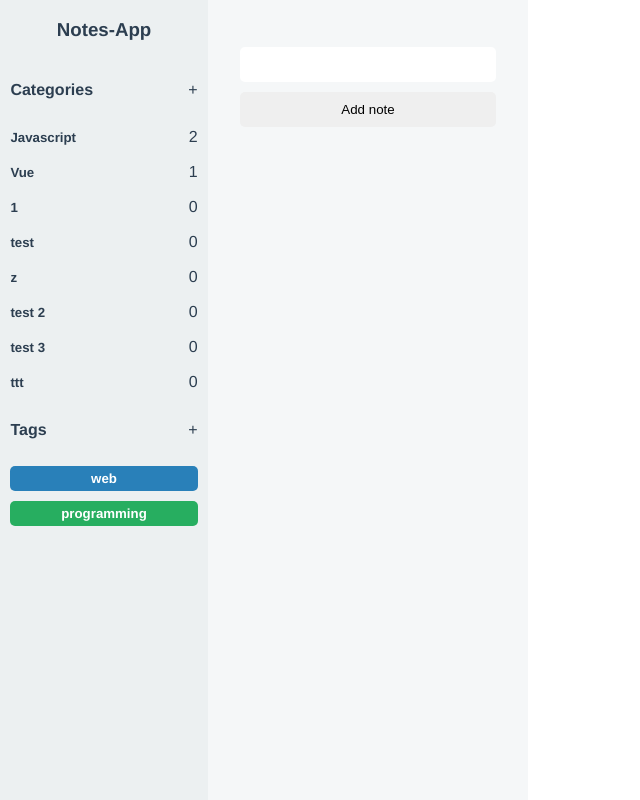
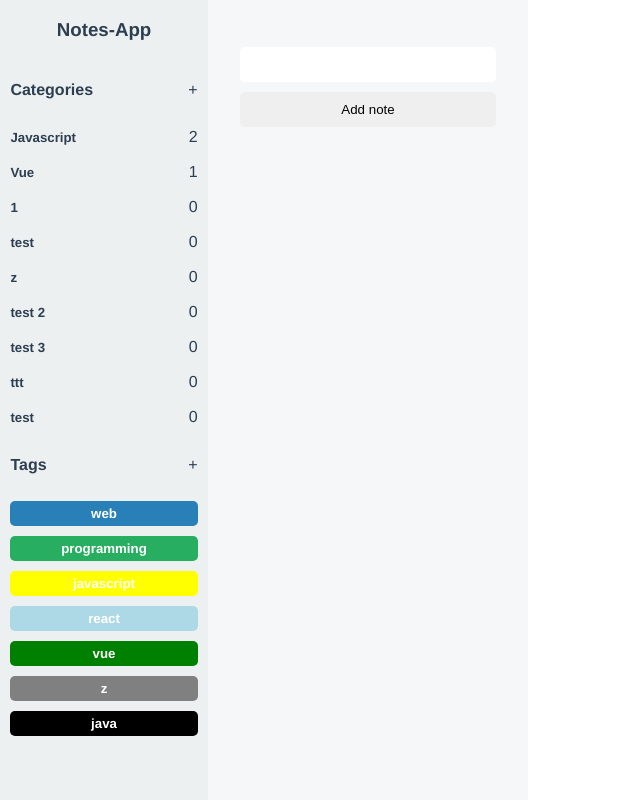
Before and after one commit to robertgeica/notas, a Vue app: page / in a window 1280 px wide. Shown: the whole page, without its empty margins (0-640 px from the left). Built offline with nearby package versions, Linux system fonts and the light colour scheme; data requests are answered from the project's data file.

Commit message:
add tag route

```diff
--- a/db.json
+++ b/db.json
@@ -83,16 +83,48 @@
       "categoryName": "ttt",
       "notes": [],
       "id": 7
+    },
+    {
+      "categoryName": "test",
+      "notes": [],
+      "id": 8
     }
   ],
   "tags": [
     {
+      "id": 0,
       "tagName": "web",
       "tagColor": "#2980b9"
     },
     {
+      "id": 1,
       "tagName": "programming",
       "tagColor": "#27ae60"
+    },
+    {
+      "tagName": "javascript",
+      "tagColor": "yellow",
+      "id": 2
+    },
+    {
+      "tagName": "react",
+      "tagColor": "lightblue",
+      "id": 3
+    },
+    {
+      "tagName": "vue",
+      "tagColor": "green",
+      "id": 4
+    },
+    {
+      "tagName": "z",
+      "tagColor": "grey",
+      "id": 5
+    },
+    {
+      "tagName": "java",
+      "tagColor": "black",
+      "id": 6
     }
   ]
 }
--- a/package.json
+++ b/package.json
@@ -11,7 +11,8 @@
     "core-js": "^3.6.5",
     "json-server": "^0.16.3",
     "vue": "^3.0.0",
-    "vue-router": "^4.0.0-0"
+    "vue-router": "^4.0.0-0",
+    "vue-swatches": "^2.1.1"
   },
   "devDependencies": {
     "@vue/cli-plugin-babel": "~4.5.0",
--- a/src/views/Home.vue
+++ b/src/views/Home.vue
@@ -4,10 +4,9 @@
     :tags="tags"
     @get-category="getSelectedCategory"
     @add-category="addNewCategory"
+    @add-tag="addNewTag"
   />
   <Notes :selectedCategory="selectedCategory" />
-
-
 </template>
 
 <script>
@@ -53,7 +52,6 @@ export default {
     },
 
     async addNewCategory(newCategoryName) {
-
       if (!newCategoryName) {
         alert("Add a name");
         return;
@@ -72,11 +70,30 @@ export default {
         body: JSON.stringify(newCategory),
       });
 
+      const data = await res.json();
+      this.categories = [...this.categories, data];
+    },
+
+    async addNewTag(newTagObj) {
+
+      console.log(newTagObj)
+      if (!newTagObj.tagName) {
+        alert("Add a tag name");
+        return;
+      }
+
+
+      const res = await fetch("http://localhost:5000/tags", {
+        method: "POST",
+        headers: {
+          "Content-type": "application/json",
+        },
+        body: JSON.stringify(newTagObj),
+      });
 
       const data = await res.json();
-      this.categories = [...this.categories, data];
-      this.newCategoryName = "";
-    },
+      this.tags = [...this.tags, data];
+    }
   },
   async created() {
     this.categories = await this.getCategories();
--- a/src/views/Sidebar.vue
+++ b/src/views/Sidebar.vue
@@ -6,11 +6,37 @@
       <Modal @close="toggleModal">
         <template v-slot:actions>
           <input type="text" v-model="newCategoryName" class="input" />
-          <button @click="$emit('add-category', newCategoryName); toggleModal()">Add category</button>
-
+          <button
+            @click="
+              $emit('add-category', newCategoryName);
+              toggleModal();
+            "
+          >
+            Add category
+          </button>
         </template>
 
         <p>Add new category</p>
+      </Modal>
+    </div>
+
+    <div v-if="showTagModal">
+      <Modal @close="toggleTagModal">
+        <template v-slot:actions>
+          <input type="text" v-model="newTagObj.tagName" class="input" placeholder="Tag name"/>
+          <input type="text" v-model="newTagObj.tagColor" class="input" placeholder="Tag color" />
+
+          <button
+            @click="
+              $emit('add-tag', newTagObj);
+              toggleTagModal();
+            "
+          >
+            Add tag
+          </button>
+        </template>
+
+        <p>Add new tag</p>
       </Modal>
     </div>
 
@@ -31,7 +57,7 @@
 
     <div class="tags-actions">
       <h4>Tags</h4>
-      <span>+</span>
+      <span @click="toggleTagModal">+</span>
     </div>
 
     <div class="tag" :key="tag.id" v-for="tag in tags">
@@ -55,14 +81,20 @@ export default {
   data() {
     return {
       showModal: false,
-      newCategoryName: ''
+      showTagModal: false,
+      newCategoryName: "",
+      newTagObj: {},
     };
   },
   methods: {
     toggleModal() {
+      if(showModal) this.newCategoryName = '';
       this.showModal = !this.showModal;
     },
-
+    toggleTagModal() {
+      if(this.showTagModal) this.newTagObj = {};
+      this.showTagModal = !this.showTagModal;
+    },
   },
 };
 </script>
@@ -75,6 +107,7 @@ export default {
   width: 13em;
   height: 100%;
   background-color: #ecf0f1;
+  overflow-y: scroll;
 
   .input {
     border: 1px solid grey;
```
Also changed, not shown: 1 other file (tests, documents, lock files or other folders).
